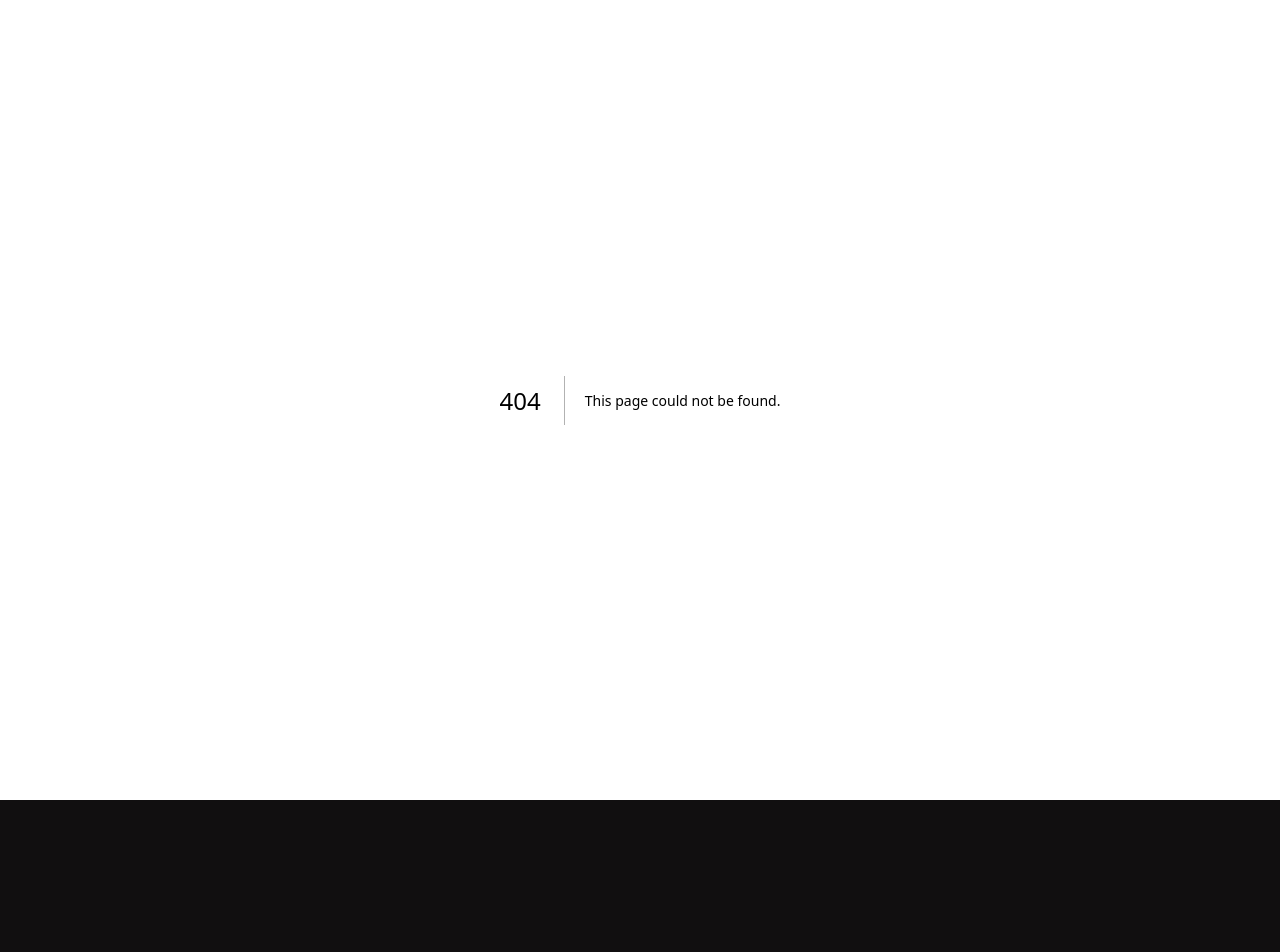
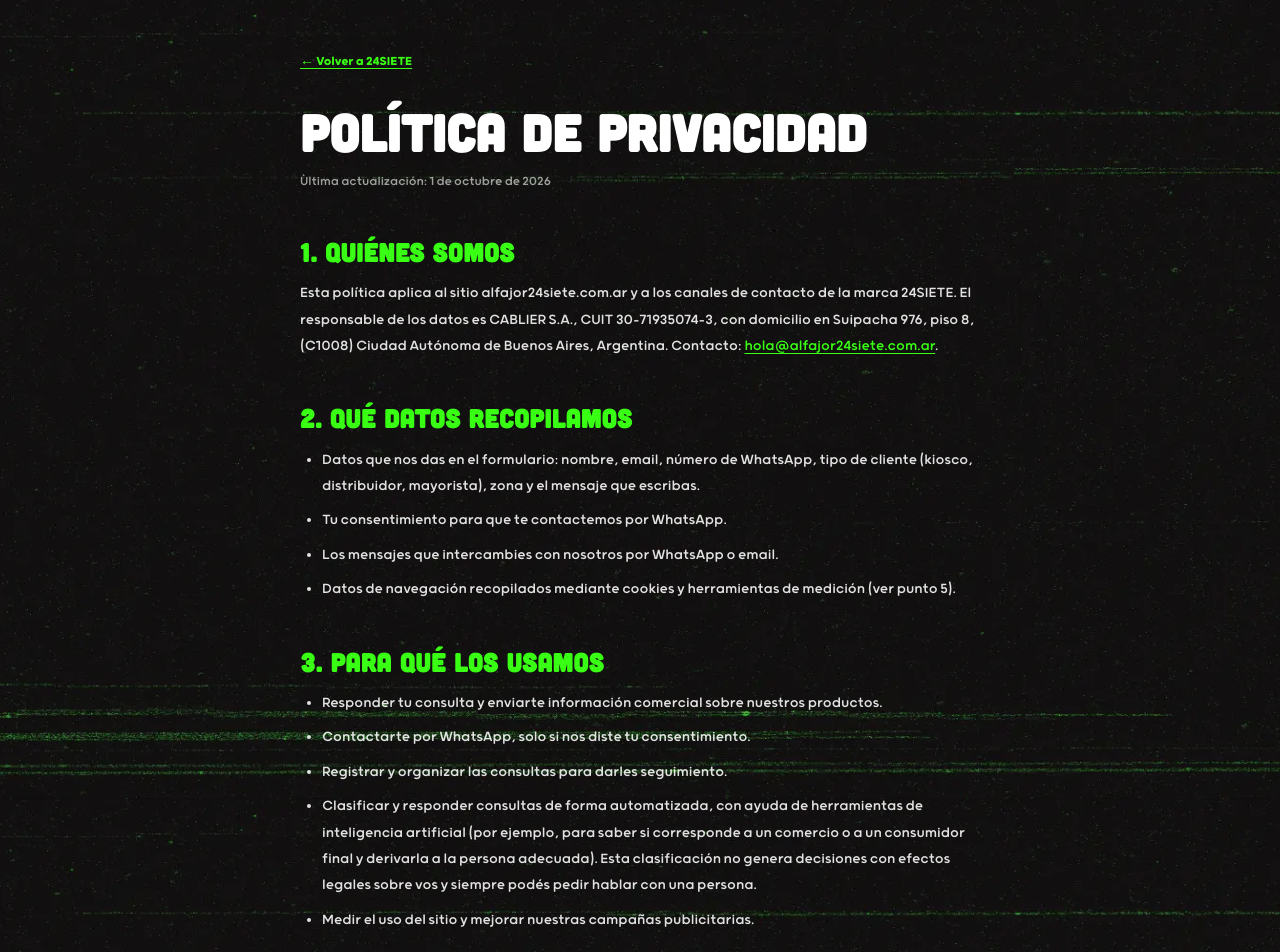
Before and after one commit to dante2234wqd/24SIETE, a Next.js app: page /privacidad in a window 1280 px wide. Before the commit this address had no page. Shown: the top 952 px of the page. Before the commit the page ends 800 px from the top, so only its background shows below. Built offline with nearby package versions, Linux system fonts and the light colour scheme.

Commit message:
Página de política de privacidad

```diff
--- /dev/null
+++ b/app/privacidad/page.tsx
@@ -0,0 +1,199 @@
+import type { Metadata } from "next"
+import Link from "next/link"
+
+// ─────────────────────────────────────────────────
+//  24SIETE — Política de privacidad
+//  Página de texto simple: fondo y tipografías de la
+//  marca, una sola columna de lectura (máx. 720px).
+// ─────────────────────────────────────────────────
+
+export const metadata: Metadata = {
+  // absolute: para que no se le aplique la plantilla "%s | 24SIETE" del layout
+  title: { absolute: "Política de privacidad – 24SIETE" },
+  alternates: { canonical: "/privacidad" },
+}
+
+const CONTACT_EMAIL = "hola@alfajor24siete.com.ar"
+
+const titleFont = "var(--font-cubano), 'Impact', 'Arial Black', sans-serif"
+const textFont = "var(--font-grold-rounded), Arial, Helvetica, sans-serif"
+
+const h2Style: React.CSSProperties = {
+  fontFamily: titleFont,
+  fontWeight: 900,
+  fontSize: "clamp(1.25rem, 4.5vw, 1.6rem)",
+  letterSpacing: "0.02em",
+  lineHeight: 1.15,
+  color: "#39ff14",
+  textTransform: "uppercase",
+  margin: "44px 0 14px",
+}
+
+const pStyle: React.CSSProperties = { margin: "0 0 14px" }
+
+const ulStyle: React.CSSProperties = {
+  margin: "0 0 14px",
+  paddingLeft: 22,
+  listStyle: "disc",
+  display: "flex",
+  flexDirection: "column",
+  gap: 8,
+}
+
+const linkStyle: React.CSSProperties = { color: "#39ff14", textDecoration: "underline", textUnderlineOffset: 3 }
+
+function MailLink() {
+  return (
+    <a href={`mailto:${CONTACT_EMAIL}`} style={linkStyle}>
+      {CONTACT_EMAIL}
+    </a>
+  )
+}
+
+export default function PrivacidadPage() {
+  return (
+    <div
+      style={{
+        minHeight: "100dvh",
+        backgroundColor: "#110f10",
+        backgroundImage: "url(/assets/fondo_nuevo.webp)",
+        backgroundSize: "cover",
+        backgroundPosition: "center",
+        backgroundAttachment: "fixed",
+        color: "rgba(255,255,255,0.88)",
+        fontFamily: textFont,
+        fontSize: 16,
+        lineHeight: 1.65,
+      }}
+    >
+      <main style={{ maxWidth: 720, margin: "0 auto", padding: "48px 20px 88px" }}>
+        <Link href="/landing" style={{ ...linkStyle, fontWeight: 700, fontSize: 14 }}>
+          ← Volver a 24SIETE
+        </Link>
+
+        <h1
+          style={{
+            fontFamily: titleFont,
+            fontWeight: 900,
+            fontSize: "clamp(2.1rem, 8vw, 3.2rem)",
+            letterSpacing: "0.01em",
+            lineHeight: 1,
+            color: "#ffffff",
+            textTransform: "uppercase",
+            margin: "32px 0 12px",
+          }}
+        >
+          Política de privacidad
+        </h1>
+        <p style={{ margin: 0, fontSize: 14, color: "rgba(255,255,255,0.6)" }}>
+          Última actualización: 1 de octubre de 2026
+        </p>
+
+        <h2 style={h2Style}>1. Quiénes somos</h2>
+        <p style={pStyle}>
+          Esta política aplica al sitio alfajor24siete.com.ar y a los canales de contacto de la marca 24SIETE. El
+          responsable de los datos es CABLIER S.A., CUIT 30-71935074-3, con domicilio en Suipacha 976, piso 8, (C1008)
+          Ciudad Autónoma de Buenos Aires, Argentina. Contacto: <MailLink />.
+        </p>
+
+        <h2 style={h2Style}>2. Qué datos recopilamos</h2>
+        <ul style={ulStyle}>
+          <li>
+            Datos que nos das en el formulario: nombre, email, número de WhatsApp, tipo de cliente (kiosco,
+            distribuidor, mayorista), zona y el mensaje que escribas.
+          </li>
+          <li>Tu consentimiento para que te contactemos por WhatsApp.</li>
+          <li>Los mensajes que intercambies con nosotros por WhatsApp o email.</li>
+          <li>Datos de navegación recopilados mediante cookies y herramientas de medición (ver punto 5).</li>
+        </ul>
+
+        <h2 style={h2Style}>3. Para qué los usamos</h2>
+        <ul style={ulStyle}>
+          <li>Responder tu consulta y enviarte información comercial sobre nuestros productos.</li>
+          <li>Contactarte por WhatsApp, solo si nos diste tu consentimiento.</li>
+          <li>Registrar y organizar las consultas para darles seguimiento.</li>
+          <li>
+            Clasificar y responder consultas de forma automatizada, con ayuda de herramientas de inteligencia
+            artificial (por ejemplo, para saber si corresponde a un comercio o a un consumidor final y derivarla a la
+            persona adecuada). Esta clasificación no genera decisiones con efectos legales sobre vos y siempre podés
+            pedir hablar con una persona.
+          </li>
+          <li>Medir el uso del sitio y mejorar nuestras campañas publicitarias.</li>
+        </ul>
+        <p style={pStyle}>No vendemos ni alquilamos tus datos.</p>
+
+        <h2 style={h2Style}>4. Con quién los compartimos</h2>
+        <p style={pStyle}>
+          Para prestar el servicio usamos proveedores que tratan los datos por cuenta nuestra:
+        </p>
+        <ul style={ulStyle}>
+          <li>Meta Platforms (WhatsApp Business y Meta Pixel).</li>
+          <li>Google (Google Workspace, Google Sheets y Google Analytics).</li>
+          <li>n8n (automatización del envío y registro de consultas).</li>
+          <li>
+            Proveedores de inteligencia artificial para clasificar y responder consultas (por ejemplo, OpenAI, Google
+            Gemini o Anthropic Claude).
+          </li>
+          <li>Vercel (alojamiento del sitio).</li>
+        </ul>
+        <p style={pStyle}>
+          Algunos de estos proveedores procesan los datos en servidores fuera de Argentina, por ejemplo en Estados
+          Unidos o la Unión Europea. Al enviarnos tus datos aceptás esa transferencia, que realizamos con proveedores
+          que aplican medidas de seguridad adecuadas.
+        </p>
+
+        <h2 style={h2Style}>5. Cookies y medición</h2>
+        <p style={pStyle}>
+          Usamos Google Analytics para conocer cómo se usa el sitio y Meta Pixel para medir y mejorar nuestros
+          anuncios en Facebook e Instagram. Estas herramientas pueden usar cookies e identificadores del dispositivo.
+          Podés bloquear o borrar las cookies desde la configuración de tu navegador, y administrar tus preferencias
+          de anuncios en tu cuenta de Meta y de Google.
+        </p>
+
+        <h2 style={h2Style}>6. Cuánto tiempo los guardamos</h2>
+        <p style={pStyle}>
+          Conservamos los datos mientras sean necesarios para responder tu consulta y mantener la relación comercial,
+          o hasta que nos pidas borrarlos.
+        </p>
+
+        <h2 style={h2Style}>7. Tus derechos</h2>
+        <p style={pStyle}>
+          Podés pedir en cualquier momento acceder, rectificar, actualizar o suprimir tus datos, y retirar tu
+          consentimiento para ser contactado por WhatsApp, escribiendo a <MailLink />. También podés dejar de recibir
+          mensajes de WhatsApp respondiendo &quot;BAJA&quot;.
+        </p>
+        <p style={pStyle}>
+          El titular de los datos personales tiene la facultad de ejercer el derecho de acceso a los mismos en forma
+          gratuita a intervalos no inferiores a seis meses, salvo que se acredite un interés legítimo al efecto
+          conforme lo establecido en el artículo 14, inciso 3 de la Ley N° 25.326.
+        </p>
+        <p style={pStyle}>
+          LA AGENCIA DE ACCESO A LA INFORMACIÓN PÚBLICA, en su carácter de Órgano de Control de la Ley N° 25.326,
+          tiene la atribución de atender las denuncias y reclamos que interpongan quienes resulten afectados en sus
+          derechos por incumplimiento de las normas vigentes en materia de protección de datos personales.
+        </p>
+        <p style={pStyle}>
+          Agencia de Acceso a la Información Pública – Av. Pte. Gral. Julio A. Roca 710, 3er piso, CABA –{" "}
+          <a href="https://www.argentina.gob.ar/aaip" target="_blank" rel="noopener noreferrer" style={linkStyle}>
+            www.argentina.gob.ar/aaip
+          </a>
+        </p>
+
+        <h2 style={h2Style}>8. Seguridad</h2>
+        <p style={pStyle}>
+          Aplicamos medidas técnicas y organizativas razonables para proteger tus datos contra accesos no autorizados,
+          pérdida o alteración.
+        </p>
+
+        <h2 style={h2Style}>9. Menores</h2>
+        <p style={pStyle}>El sitio y nuestros canales comerciales no están dirigidos a menores de 18 años.</p>
+
+        <h2 style={h2Style}>10. Cambios</h2>
+        <p style={pStyle}>
+          Podemos actualizar esta política. Vamos a publicar la versión vigente en esta página con su fecha de
+          actualización.
+        </p>
+      </main>
+    </div>
+  )
+}
```
